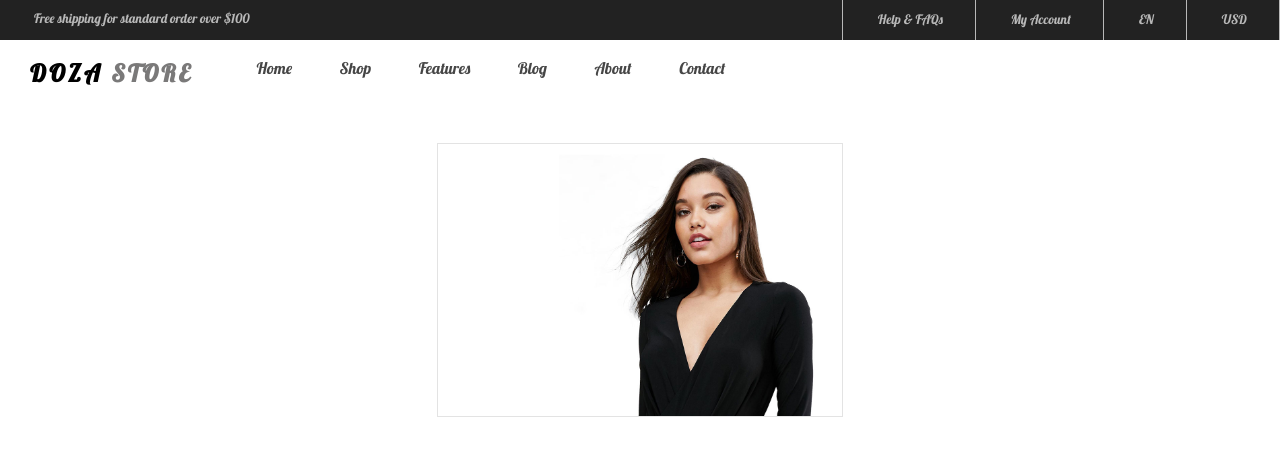
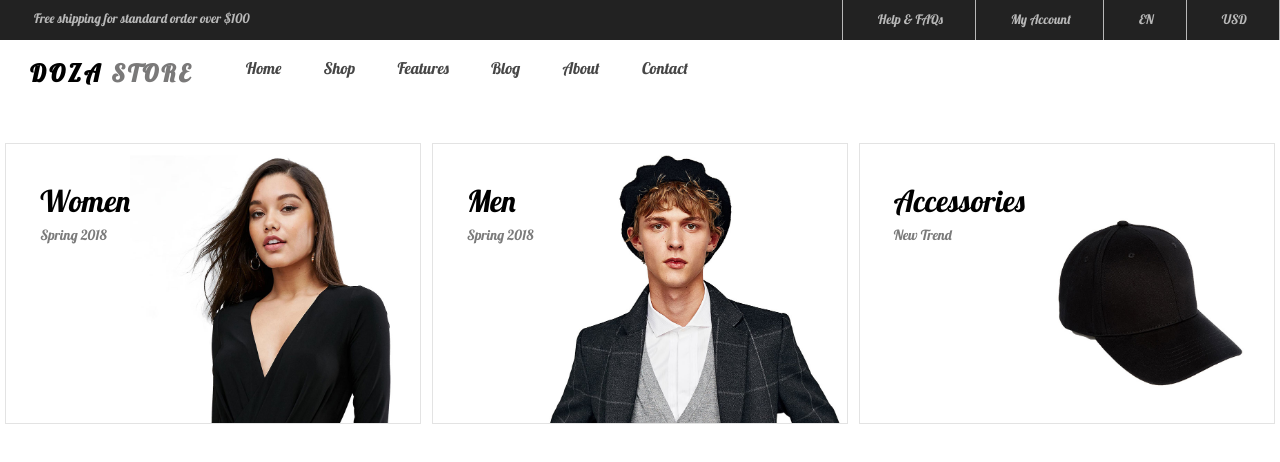
Before and after one commit to 5iveemmy/Doza-store, a React (Create React App) app: page / in a window 1280 px wide. Shown: the top 462 px of the page. Built offline with nearby package versions, Linux system fonts and the light colour scheme; some icons are missing.

Commit message:
completed the first set of boxes

```diff
--- a/src/App.css
+++ b/src/App.css
@@ -1,6 +1,12 @@
 @import url("https://fonts.googleapis.com/css2?family=Lobster&display=swap");
+
+*,
+*::before,
+*::after {
+  margin: 0;
+  padding: 0;
+  box-sizing: border-box;
+}
 body {
   font-family: "Lobster", cursive;
-  margin: 0px;
-  box-sizing: border-box;
 }
--- a/src/App.js
+++ b/src/App.js
@@ -3,14 +3,13 @@ import Navbar from "./components/Navbar";
 import { BrowserRouter as Route } from "react-router-dom";
 import "./App.css";
 import Boxes from "./Boxes/Boxes";
-import SmallBox from "./Boxes/SmallBox";
 
 function App() {
   return (
     <>
       <Route>
         <Navbar />
-        <SmallBox />
+        <Boxes />
       </Route>
     </>
   );
--- /dev/null
+++ b/src/Boxes/Boxes.css
@@ -0,0 +1,73 @@
+/* for smallBox */
+.card {
+  display: flex;
+  padding: 2rem 0rem;
+  flex-wrap: wrap;
+}
+
+.spring {
+  width: 26rem;
+  border: 1px solid #e3e3e3;
+  margin-left: auto;
+  margin-right: auto;
+  margin-bottom: 2rem;
+  position: relative;
+}
+
+.spring img {
+  max-width: 100%;
+  vertical-align: middle;
+}
+
+.spring-link {
+  display: flex;
+  flex-direction: column;
+  justify-content: space-between;
+  position: absolute;
+  left: 0px;
+  top: 0px;
+  padding: 38px 34px;
+  text-decoration: none;
+  width: 100%;
+  height: 112%;
+  color: black;
+}
+.spring-text {
+  display: flex;
+  flex-direction: column;
+}
+
+.spring-link:hover {
+  background-color: rgba(102, 117, 214, 0.7);
+  transition: ease-in-out 0.6s;
+}
+
+.spring-link:hover .season,
+.spring-link:hover .title {
+  color: white;
+}
+
+.shop {
+  position: absolute;
+  top: 15rem;
+  left: 37px;
+  bottom: 32px;
+  transform: scaleX(0);
+  color: white;
+  transition: transform 1s;
+  border-bottom: 2px solid white;
+}
+
+.spring-link:hover .shop {
+  transform: scaleX(1);
+}
+
+.title {
+  font-size: 30px;
+}
+
+.season {
+  color: #7b7b7b;
+  font-size: 14px;
+  line-height: 30px;
+}
--- a/src/Boxes/Boxes.js
+++ b/src/Boxes/Boxes.js
@@ -1,15 +1,20 @@
-// import React from "react";
-// import SmallBox from "./SmallBox";
-// import banner01 from "../images/banner-01.jpg";
+import React from "react";
+import "./Boxes.css";
+import SmallBox from "./SmallBox";
+import banner01 from "../images/banner-01.jpg";
+import banner02 from "../images/banner-02.jpg";
+import banner03 from "../images/banner-03.jpg";
 
-// function Boxes() {
-//   return (
-//     <div className="container">
-//       <div className="card legit">
-//         <SmallBox src={banner01} />
-//       </div>
-//     </div>
-//   );
-// }
+function Boxes() {
+  return (
+    <div className="container">
+      <div className="card legit">
+        <SmallBox src={banner01} title="Women" season="Spring 2018" />
+        <SmallBox src={banner02} title="Men" season="Spring 2018" />
+        <SmallBox src={banner03} title="Accessories" season="New Trend" />
+      </div>
+    </div>
+  );
+}
 
-// export default Boxes;
+export default Boxes;
--- a/src/Boxes/SmallBox.js
+++ b/src/Boxes/SmallBox.js
@@ -1,14 +1,19 @@
 import React from "react";
-import banner01 from "../images/banner-01.jpg";
+import { Link } from "react-router-dom";
 
-function SmallBox() {
+function SmallBox({ src, title, season, shop }) {
   return (
-    <div className="container">
-      <div className="card legit">
-        <div className="spring">
-          <img src={banner01} alt="Just-img" />
+    <div className="spring">
+      <img src={src} alt="Just-img" />
+      <Link className="spring-link">
+        <div className="spring-text">
+          <span className="title">{title}</span>
+          <span className="season">{season}</span>
         </div>
-      </div>
+        <div className="shop">
+          <div className="shop-text">Shop Now</div>
+        </div>
+      </Link>
     </div>
   );
 }
--- a/src/components/Navbar.css
+++ b/src/components/Navbar.css
@@ -62,7 +62,7 @@ ul.pages-links {
   display: flex;
   justify-content: space-around;
   width: 60%;
-  margin: 0px;
+  padding-left: 2rem;
   list-style-type: none;
 }
 
@@ -82,19 +82,3 @@ a.icons {
   margin: 18px;
   font-size: 28px;
 }
-
-/* for smallBox */
-.spring {
-  width: 25.2rem;
-  border: 1px solid #e3e3e3;
-  margin-left: auto;
-  margin-right: auto;
-}
-.spring img {
-  max-width: 100%;
-  vertical-align: middle;
-}
-.card {
-  display: flex;
-  padding: 2rem 1rem;
-}
```
